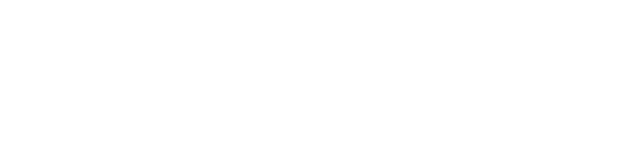
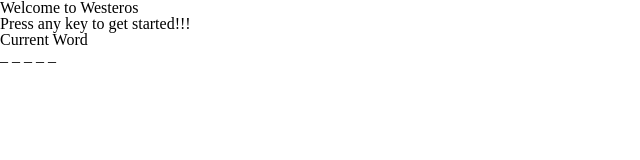
Before and after one commit to AngelMD55/Word-Guess-Game, a plain HTML site: page index.html in a window 1280 px wide. Shown: the whole page, without its empty margins (0-640 px from the left). Drawn offline with Linux system fonts and the light colour scheme.

```diff
--- a/assets/javascript/game.js
+++ b/assets/javascript/game.js
@@ -0,0 +1,112 @@
+//create an array
+// make random selection
+//make it so it can tell how many letters in each word of the array
+// how many guesses left
+//display "_ " for each letter
+
+
+var $ = function (id) {
+    return document.getElementById(id);
+}
+
+// Variables and Array
+
+    var westeros = [
+        "winterfell",
+        "the iron islands",
+        "riverrun",
+        "the twins",
+        "the eyrie",
+        "casterly rock",
+        "oldtown",
+        "dragonstone",
+        "Kings landing",
+        "dorne",
+    ]
+
+    var wrongLetters = [];
+
+
+    // create a random city generator
+    var randomChoice = Math.floor(Math.random()*westeros.length);
+    var city = westeros[randomChoice];
+    var myLength = city.length;
+
+    console.log(city);
+    console.log(myLength);
+
+
+    console.log(underScore);
+
+    // var letters = city.split(" "); ????
+
+    //return each letter by itself
+
+    var letters = city;
+    for (var i = 0; i < city.length; i++) {
+    console.log(city.charAt(i));
+}
+
+
+    var output = " ";
+    var underScore = [myLength];
+
+
+
+    var game = function(){
+        for (var J=0; J < city.length; J++){
+            underScore[J] = "_ ";
+            output = output + underScore[J];
+        }
+
+        document.getElementById("currentWord").innerHTML = output;
+        output = " ";
+}
+
+    window.onload = function(){
+        game();
+    }
+
+
+
+    var empty = []
+    for (var a= 0; a < city.length; a++){
+        empty.push("_")
+    }
+     // var under = game ()
+    // console.log(under);
+
+    var attempt = 10;
+    var guess = " ";
+    var counter = 0;
+
+    document.onkeyup = function(event) {
+        // .indexOf (Finds if letter exist if not return -1)
+        // want indexof if it exists in the word
+        // if the letter is in the word replace the underscore with the letter
+        // if wrong push into empty array using .push()
+        // var key = city.indexOf(event.key)
+        // if(city.indexOf(event.key) >= 0) {
+        //     empty[key] = event.key;
+
+        // }
+        // console.log(output)
+
+
+
+      // This loop replaces inputs " " if there is a " " in the array it also replaces the letter if it has been guessed correctly.
+        var letters = city.split("")
+        for (var b=0; b < letters.length; b++){
+            if(letters[b] == " ") {
+                empty[b] = " ";
+            }
+            if (event.key == letters[b]){
+                empty[b] = event.key;
+            }
+        }
+
+
+        document.getElementById("currentWord").innerHTML = empty.join("");
+
+
+    }
--- a/index.html
+++ b/index.html
@@ -10,6 +10,30 @@
     </head>
 
     <body>
+        <h1> Welcome to Westeros</h1>
+        <h3> Press any key to get started!!!</h3>
+
+        <div id="wins">
+
+        </div>
+
+        <div id="guessRemaining">
+
+        </div>
+        <div>
+            <h1>Current Word</h1>
+            <div id="currentWord">
+
+            </div>
+
+
+        </div>
+
+        <div id="lettersAlreadyGuessed">
+
+        </div>
+
+
 
     </body>
 
```
